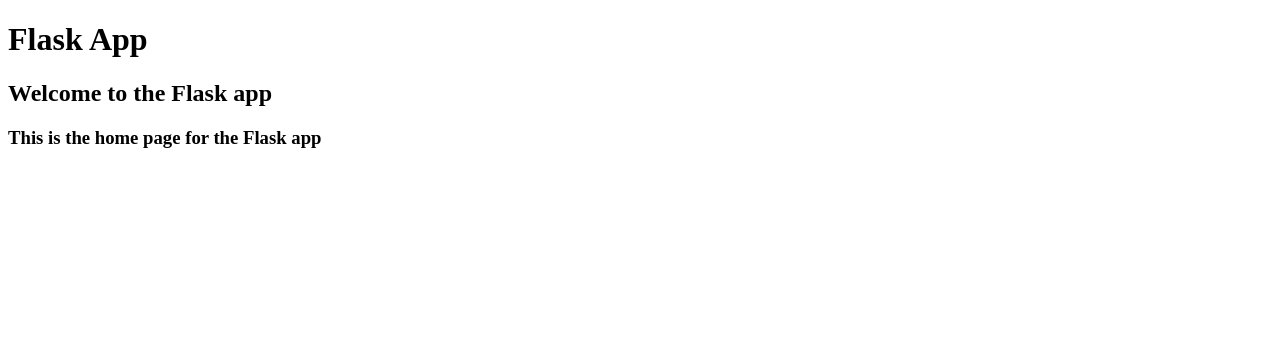
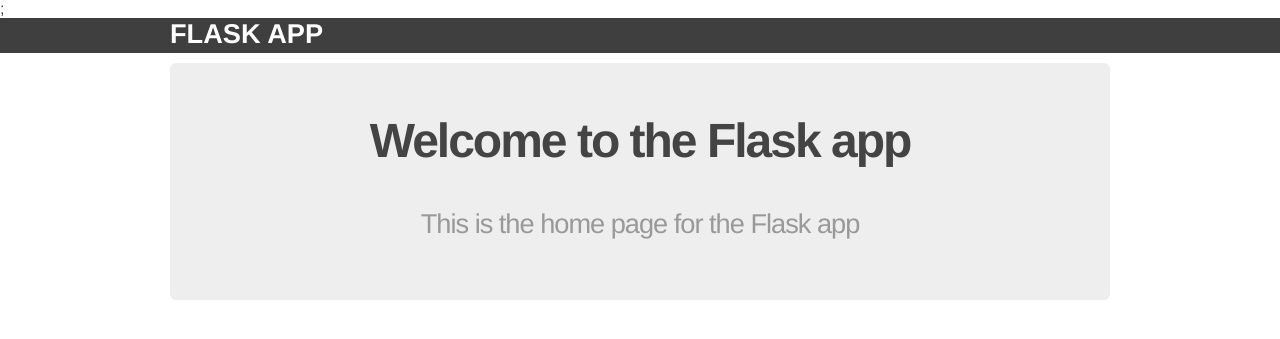
Before and after one commit to eyaylali/first-flask-app, a Flask app: page / in a window 1280 px wide. Shown: the top 339 px of the page. Run offline with Flask 2, Linux system fonts and the light colour scheme.

Commit message:
Added css styling, about page, and updated mapping

```diff
--- a/app/routes.py
+++ b/app/routes.py
@@ -6,5 +6,9 @@ app = Flask(__name__)
 def home():
   return render_template('home.html')
 
+@app.route('/about')
+def about():
+  return render_template('about.html')
+
 if __name__ == '__main__':
   app.run(debug=True)
--- /dev/null
+++ b/app/static/css/main.css
@@ -0,0 +1,64 @@
+body {
+  margin: 0;
+  padding: 0;
+  font-family: "Helvetica Neue", Helvetica, Arial, sans-serif;
+  color: #444;
+}
+
+/*
+ * Create dark grey header with a white logo
+ */
+
+header {
+  background-color: #2B2B2B;
+  height: 35px;
+  width: 100%;
+  opacity: .9;
+  margin-bottom: 10px;
+}
+
+header h1.logo {
+  margin: 0;
+  font-size: 1.7em;
+  color: #fff;
+  text-transform: uppercase;
+  float: left;
+}
+
+header h1.logo:hover {
+  color: #fff;
+  text-decoration: none;
+}
+
+/*
+ * Center the body content
+ */
+
+.container {
+  width: 940px;
+  margin: 0 auto;
+}
+
+div.jumbo {
+  padding: 10px 0 30px 0;
+  background-color: #eeeeee;
+  -webkit-border-radius: 6px;
+     -moz-border-radius: 6px;
+          border-radius: 6px;
+}
+
+h2 {
+  font-size: 3em;
+  margin-top: 40px;
+  text-align: center;
+  letter-spacing: -2px;
+}
+
+h3 {
+  font-size: 1.7em;
+  font-weight: 100;
+  margin-top: 30px;
+  text-align: center;
+  letter-spacing: -1px;
+  color: #999;
+}
--- /dev/null
+++ b/app/templates/about.html
@@ -0,0 +1,6 @@
+{% extends "layout.html" %}
+
+{% block content %}
+  <h2>About</h2>
+  <p>This is an About page for the Intro to Flask article. Don't I look good? Oh stop, you're making me blush.</p>
+{% endblock %}
--- a/app/templates/layout.html
+++ b/app/templates/layout.html
@@ -2,6 +2,7 @@
 <html>
   <head>
     <title>Flask App</title>
+    <link rel="stylesheet" href="{{ url_for('static', filename='css/main.css') }}">;
   </head>
   <body>
 
```
